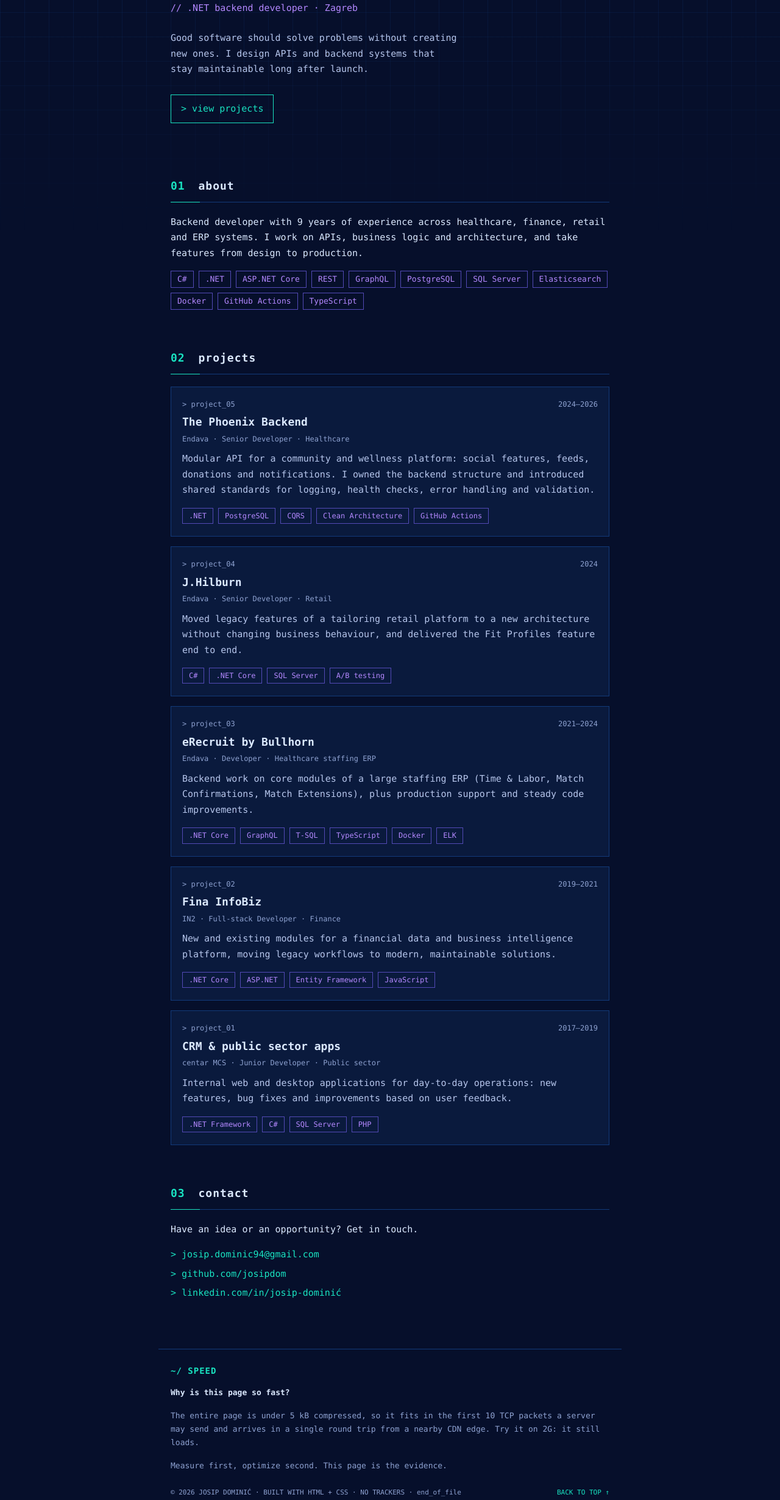
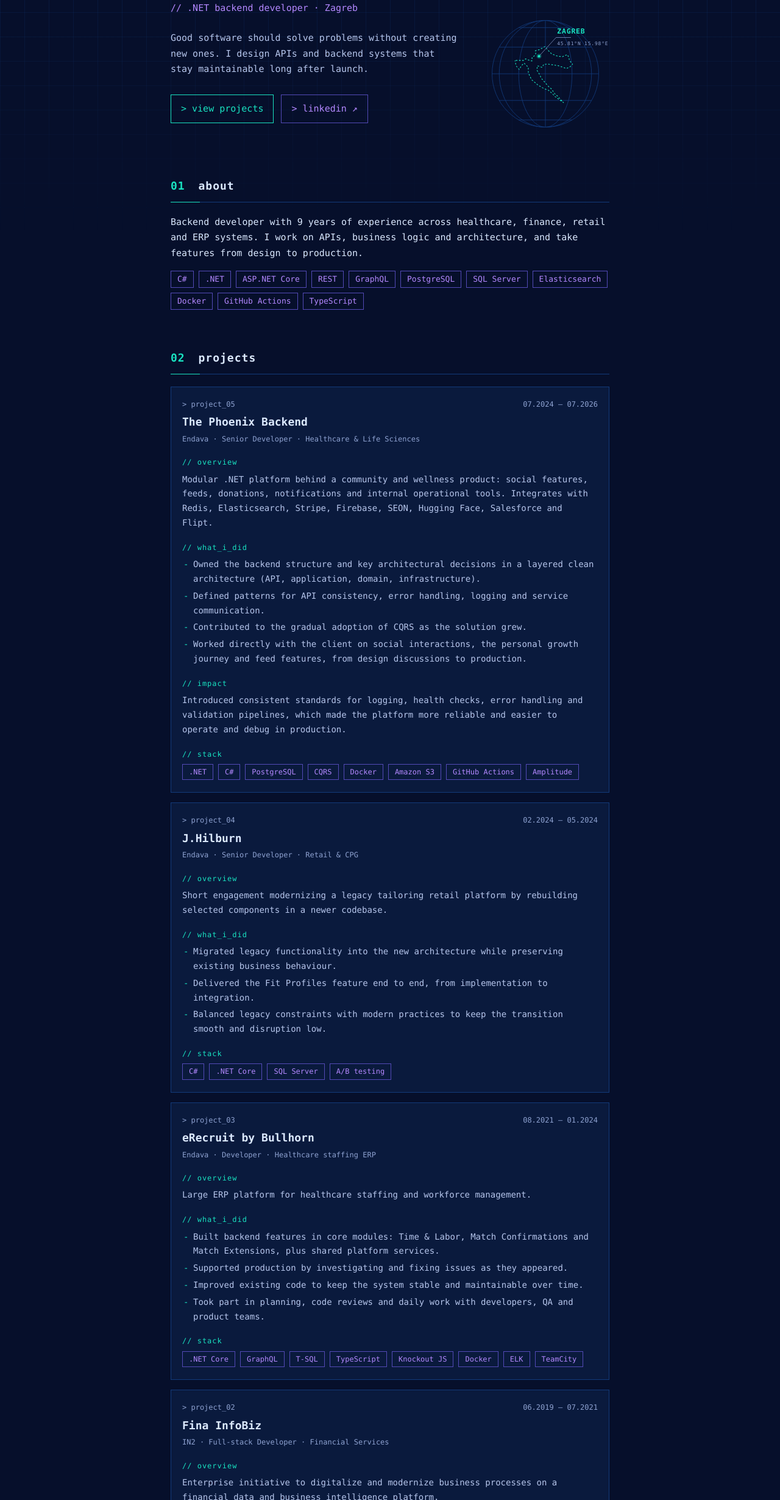
Before and after one commit to josipdom/josipdom.github.io, a plain HTML site: page index.html in a window 1280 px wide. Shown: the part 340-2800 px from the top of the page at 61% size. Drawn offline with Linux system fonts and the light colour scheme.

Commit message:
Detail CV projects, add LinkedIn button and Croatia globe
- Projects split into overview, what I did, impact and stack
- LinkedIn button next to "view projects" in the hero
- Small wireframe globe with a dashed Croatia outline and Zagreb marker
- Section heading underline is static now
- ~6.5 kB gzip total

```diff
--- a/index.html
+++ b/index.html
@@ -33,7 +33,25 @@
       <h1>Building backends that <em>last</em>.<span class="cur" aria-hidden="true"></span></h1>
       <p class="role">// .NET backend developer · Zagreb</p>
       <p class="lead">Good software should solve problems without creating new ones. I design APIs and backend systems that stay maintainable long after launch.</p>
-      <a class="btn" href="#projects">&gt; view projects</a>
+      <p class="cta">
+        <a class="btn" href="#projects">&gt; view projects</a>
+        <a class="btn alt" href="https://www.linkedin.com/in/josip-domini%C4%87/" rel="noopener">&gt; linkedin ↗</a>
+      </p>
+      <svg class="globe" viewBox="0 0 240 240" role="img" aria-labelledby="globe-t">
+        <title id="globe-t">Croatia outlined on a globe, with Zagreb marked</title>
+        <g class="grat">
+          <circle cx="120" cy="120" r="100"/>
+          <ellipse cx="120" cy="120" rx="50" ry="100"/>
+          <ellipse cx="120" cy="120" rx="86.6" ry="100"/>
+          <path d="M120 20V220M20 120H220M33.4 70H206.6M33.4 170H206.6M70 33.4H170M70 206.6H170"/>
+        </g>
+        <path class="hr" d="M63 95L70 95L79 95L83 92L90 95L95 96L95 89L100 86L102 82L101 77L108 75L114 72L119 69L125 76L132 83L143 87L152 88L161 84L164 89L165 95L171 102L165 108L159 110L145 105L126 102L117 102L114 108L105 105L104 113L110 123L112 128L119 136L126 144L131 148L138 158L143 162L154 174L147 169L137 162L134 158L126 151L116 147L106 141L94 131L88 118L88 108L80 100L75 105L71 112L65 105Z"/>
+        <path class="lead-line" d="M108 87L140 52H168"/>
+        <circle class="ping" cx="108" cy="87" r="5"/>
+        <circle class="dot" cx="108" cy="87" r="2.5"/>
+        <text x="142" y="44" class="t1">ZAGREB</text>
+        <text x="142" y="66" class="t2">45.81°N 15.98°E</text>
+      </svg>
     </section>
 
     <section id="about" aria-labelledby="h-about">
@@ -48,39 +66,84 @@
       <h2 id="h-projects"><span>02</span> projects</h2>
       <div class="projects">
         <article class="project">
-          <p class="idx">&gt; project_05 <span>2024–2026</span></p>
+          <p class="idx">&gt; project_05 <span>07.2024 – 07.2026</span></p>
           <h3>The Phoenix Backend</h3>
-          <p class="meta">Endava · Senior Developer · Healthcare</p>
-          <p>Modular API for a community and wellness platform: social features, feeds, donations and notifications. I owned the backend structure and introduced shared standards for logging, health checks, error handling and validation.</p>
-          <ul class="tags"><li>.NET</li><li>PostgreSQL</li><li>CQRS</li><li>Clean Architecture</li><li>GitHub Actions</li></ul>
+          <p class="meta">Endava · Senior Developer · Healthcare &amp; Life Sciences</p>
+          <h4>// overview</h4>
+          <p>Modular .NET platform behind a community and wellness product: social features, feeds, donations, notifications and internal operational tools. Integrates with Redis, Elasticsearch, Stripe, Firebase, SEON, Hugging Face, Salesforce and Flipt.</p>
+          <h4>// what_i_did</h4>
+          <ul class="did">
+            <li>Owned the backend structure and key architectural decisions in a layered clean architecture (API, application, domain, infrastructure).</li>
+            <li>Defined patterns for API consistency, error handling, logging and service communication.</li>
+            <li>Contributed to the gradual adoption of CQRS as the solution grew.</li>
+            <li>Worked directly with the client on social interactions, the personal growth journey and feed features, from design discussions to production.</li>
+          </ul>
+          <h4>// impact</h4>
+          <p>Introduced consistent standards for logging, health checks, error handling and validation pipelines, which made the platform more reliable and easier to operate and debug in production.</p>
+          <h4>// stack</h4>
+          <ul class="tags"><li>.NET</li><li>C#</li><li>PostgreSQL</li><li>CQRS</li><li>Docker</li><li>Amazon S3</li><li>GitHub Actions</li><li>Amplitude</li></ul>
         </article>
         <article class="project">
-          <p class="idx">&gt; project_04 <span>2024</span></p>
+          <p class="idx">&gt; project_04 <span>02.2024 – 05.2024</span></p>
           <h3>J.Hilburn</h3>
-          <p class="meta">Endava · Senior Developer · Retail</p>
-          <p>Moved legacy features of a tailoring retail platform to a new architecture without changing business behaviour, and delivered the Fit Profiles feature end to end.</p>
+          <p class="meta">Endava · Senior Developer · Retail &amp; CPG</p>
+          <h4>// overview</h4>
+          <p>Short engagement modernizing a legacy tailoring retail platform by rebuilding selected components in a newer codebase.</p>
+          <h4>// what_i_did</h4>
+          <ul class="did">
+            <li>Migrated legacy functionality into the new architecture while preserving existing business behaviour.</li>
+            <li>Delivered the Fit Profiles feature end to end, from implementation to integration.</li>
+            <li>Balanced legacy constraints with modern practices to keep the transition smooth and disruption low.</li>
+          </ul>
+          <h4>// stack</h4>
           <ul class="tags"><li>C#</li><li>.NET Core</li><li>SQL Server</li><li>A/B testing</li></ul>
         </article>
         <article class="project">
-          <p class="idx">&gt; project_03 <span>2021–2024</span></p>
+          <p class="idx">&gt; project_03 <span>08.2021 – 01.2024</span></p>
           <h3>eRecruit by Bullhorn</h3>
           <p class="meta">Endava · Developer · Healthcare staffing ERP</p>
-          <p>Backend work on core modules of a large staffing ERP (Time &amp; Labor, Match Confirmations, Match Extensions), plus production support and steady code improvements.</p>
-          <ul class="tags"><li>.NET Core</li><li>GraphQL</li><li>T-SQL</li><li>TypeScript</li><li>Docker</li><li>ELK</li></ul>
+          <h4>// overview</h4>
+          <p>Large ERP platform for healthcare staffing and workforce management.</p>
+          <h4>// what_i_did</h4>
+          <ul class="did">
+            <li>Built backend features in core modules: Time &amp; Labor, Match Confirmations and Match Extensions, plus shared platform services.</li>
+            <li>Supported production by investigating and fixing issues as they appeared.</li>
+            <li>Improved existing code to keep the system stable and maintainable over time.</li>
+            <li>Took part in planning, code reviews and daily work with developers, QA and product teams.</li>
+          </ul>
+          <h4>// stack</h4>
+          <ul class="tags"><li>.NET Core</li><li>GraphQL</li><li>T-SQL</li><li>TypeScript</li><li>Knockout JS</li><li>Docker</li><li>ELK</li><li>TeamCity</li></ul>
         </article>
         <article class="project">
-          <p class="idx">&gt; project_02 <span>2019–2021</span></p>
+          <p class="idx">&gt; project_02 <span>06.2019 – 07.2021</span></p>
           <h3>Fina InfoBiz</h3>
-          <p class="meta">IN2 · Full-stack Developer · Finance</p>
-          <p>New and existing modules for a financial data and business intelligence platform, moving legacy workflows to modern, maintainable solutions.</p>
-          <ul class="tags"><li>.NET Core</li><li>ASP.NET</li><li>Entity Framework</li><li>JavaScript</li></ul>
+          <p class="meta">IN2 · Full-stack Developer · Financial Services</p>
+          <h4>// overview</h4>
+          <p>Enterprise initiative to digitalize and modernize business processes on a financial data and business intelligence platform.</p>
+          <h4>// what_i_did</h4>
+          <ul class="did">
+            <li>Developed new and existing modules on both backend and frontend with .NET.</li>
+            <li>Moved legacy workflows to modern, maintainable solutions across multiple teams.</li>
+            <li>Improved functionality, stability and performance of the system.</li>
+            <li>Wrote technical documentation for delivery, onboarding and maintenance, and helped align technical solutions with functional requirements.</li>
+          </ul>
+          <h4>// stack</h4>
+          <ul class="tags"><li>.NET Core</li><li>C#</li><li>ASP.NET</li><li>Entity Framework</li><li>JavaScript</li><li>SCSS</li></ul>
         </article>
         <article class="project">
-          <p class="idx">&gt; project_01 <span>2017–2019</span></p>
+          <p class="idx">&gt; project_01 <span>11.2017 – 05.2019</span></p>
           <h3>CRM &amp; public sector apps</h3>
-          <p class="meta">centar MCS · Junior Developer · Public sector</p>
-          <p>Internal web and desktop applications for day-to-day operations: new features, bug fixes and improvements based on user feedback.</p>
-          <ul class="tags"><li>.NET Framework</li><li>C#</li><li>SQL Server</li><li>PHP</li></ul>
+          <p class="meta">centar MCS · Junior Developer · Public sector &amp; small business</p>
+          <h4>// overview</h4>
+          <p>Internal web and desktop applications supporting day-to-day business operations.</p>
+          <h4>// what_i_did</h4>
+          <ul class="did">
+            <li>Maintained and extended web and Windows applications in production.</li>
+            <li>Implemented smaller features and fixed bugs, working closely with senior developers.</li>
+            <li>Gathered user feedback and turned it into practical improvements.</li>
+          </ul>
+          <h4>// stack</h4>
+          <ul class="tags"><li>.NET Framework</li><li>C#</li><li>SQL Server</li><li>PHP</li><li>WordPress</li></ul>
         </article>
       </div>
     </section>
@@ -99,7 +162,7 @@
   <footer>
     <h2 class="speed-h">~/ SPEED</h2>
     <p><strong>Why is this page so fast?</strong></p>
-    <p>The entire page is under 5 kB compressed, so it fits in the first 10 TCP packets a server may send and arrives in a single round trip from a nearby CDN edge. Try it on 2G: it still loads.</p>
+    <p>The entire page is under 7 kB compressed, so it fits in the first 10 TCP packets a server may send and arrives in a single round trip from a nearby CDN edge. Try it on 2G: it still loads.</p>
     <p>Measure first, optimize second. This page is the evidence.</p>
     <p class="legal">
       <span>&copy; 2026 JOSIP DOMINIĆ · BUILT WITH HTML + CSS · NO TRACKERS · end_of_file</span>
--- a/style.css
+++ b/style.css
@@ -57,12 +57,31 @@ h1 em { font-style: normal; color: var(--teal); }
 .btn { display: inline-block; padding: 10px 16px; border: 1px solid var(--teal);
   background: linear-gradient(var(--teal), var(--teal)) left / 0 100% no-repeat; transition: background-size var(--ease), color var(--ease); }
 .btn:hover { background-size: 100% 100%; color: var(--bg); }
+.cta { display: flex; flex-wrap: wrap; gap: 12px; margin: 0; }
+.btn.alt { border-color: var(--violet-dim); color: var(--violet);
+  background-image: linear-gradient(var(--violet), var(--violet)); }
+.btn.alt:hover { color: var(--bg); }
 
-/* section headings: a short teal segment that runs the full width on hover */
+/* globe with Croatia and Zagreb */
+.hero { position: relative; }
+.globe { display: block; width: 200px; height: auto; margin: 44px 0 0; overflow: visible; }
+.grat { fill: none; stroke: var(--line); stroke-width: 1; }
+.globe .hr { fill: var(--bg); fill-opacity: .85; stroke: var(--teal); stroke-width: 1.2;
+  stroke-dasharray: 3 3; stroke-linejoin: round; animation: march 8s linear infinite; }
+.lead-line { fill: none; stroke: var(--muted); stroke-width: .8; }
+.dot { fill: var(--teal); }
+.ping { fill: none; stroke: var(--teal); transform-box: fill-box; transform-origin: center; animation: ping 2.4s ease-out infinite; }
+.globe text { font-family: var(--font); letter-spacing: 1px; }
+.t1 { fill: var(--teal); font-size: 13px; font-weight: 700; }
+.t2 { fill: var(--muted); font-size: 9px; }
+@media (min-width: 720px) {
+  .globe { position: absolute; right: 0; bottom: 8px; width: 210px; margin: 0; }
+}
+
+/* section headings: a short static teal segment on the divider */
 h2 { position: relative; margin: 0 0 20px; padding-bottom: 10px; border-bottom: 1px solid var(--line);
   font-size: 18px; letter-spacing: 1px; }
-h2::after { content: ""; position: absolute; left: 0; bottom: -1px; width: 48px; height: 1px; background: var(--teal); transition: width .6s cubic-bezier(.2, .7, .3, 1); }
-section:hover > h2::after { width: 100%; }
+h2::after { content: ""; position: absolute; left: 0; bottom: -1px; width: 48px; height: 1px; background: var(--teal); }
 h2 span { color: var(--teal); margin-right: 10px; }
 
 .tags, .links { list-style: none; margin: 0; padding: 0; }
@@ -86,8 +105,12 @@ h2 span { color: var(--teal); margin-right: 10px; }
 .project h3 { margin: 4px 0 2px; font-size: 18px; }
 .project h3::after { content: "_"; color: var(--teal); opacity: 0; }
 .project:hover h3::after { animation: blink 1.1s steps(1) infinite; }
-.meta { margin-bottom: 10px; font-size: 12px; color: var(--muted); }
-.project p:not(.idx, .meta) { color: var(--soft); }
+.meta { margin-bottom: 4px; font-size: 12px; color: var(--muted); }
+.project h4 { margin: 18px 0 6px; font-size: 12px; font-weight: 400; letter-spacing: 1px; color: var(--teal); }
+.project p:not(.idx, .meta) { margin-bottom: 0; color: var(--soft); font-size: 14px; }
+.did { margin: 0; padding: 0; list-style: none; color: var(--soft); font-size: 14px; }
+.did li { position: relative; padding-left: 18px; margin-bottom: 4px; }
+.did li::before { content: "-"; position: absolute; left: 2px; color: var(--teal); }
 .project .tags li { font-size: 12px; }
 
 /* footer */
@@ -101,6 +124,8 @@ footer strong { color: var(--text); }
 
 @keyframes blink { 0%, 49% { opacity: 1; } 50%, 100% { opacity: 0; } }
 @keyframes pulse { 50% { opacity: .25; } }
+@keyframes march { to { stroke-dashoffset: -60; } }
+@keyframes ping { from { transform: scale(.5); opacity: 1; } to { transform: scale(2.4); opacity: 0; } }
 
 @media (max-width: 480px) {
   .status .txt { display: none; }
```
